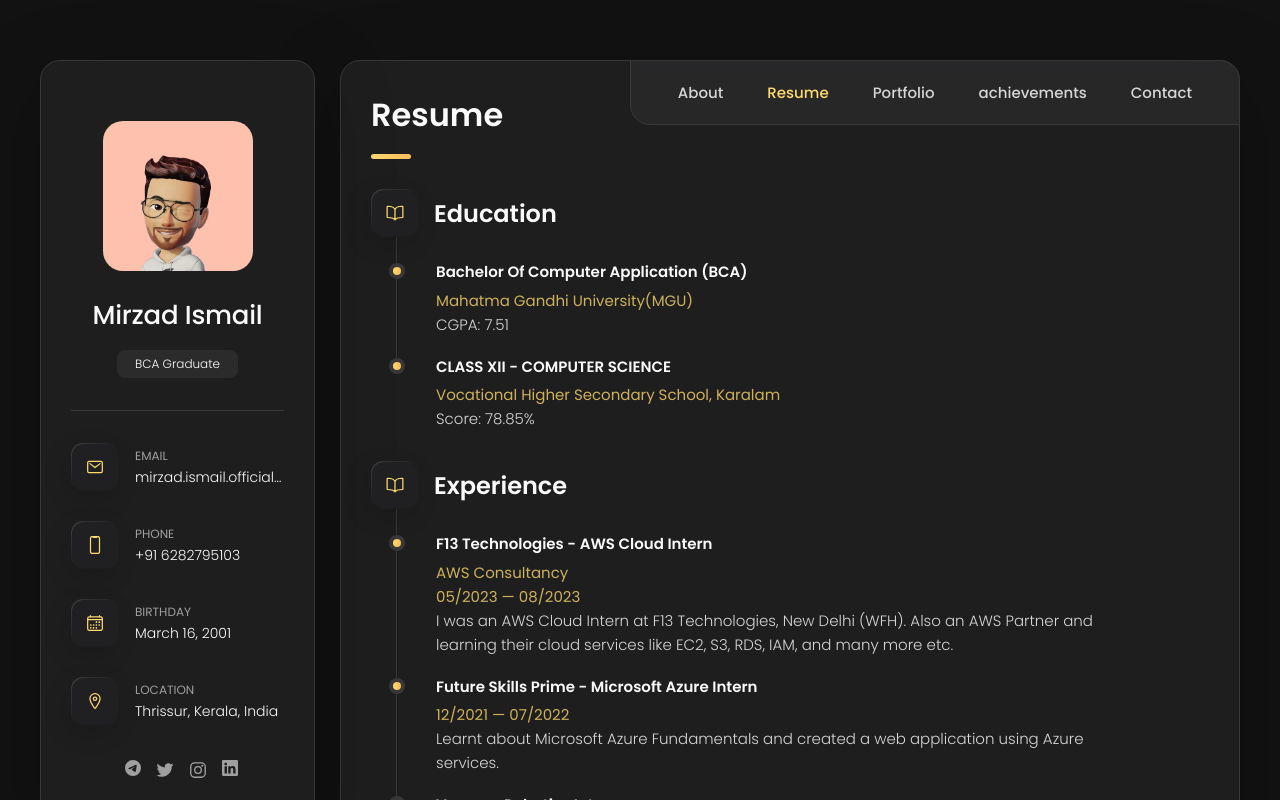
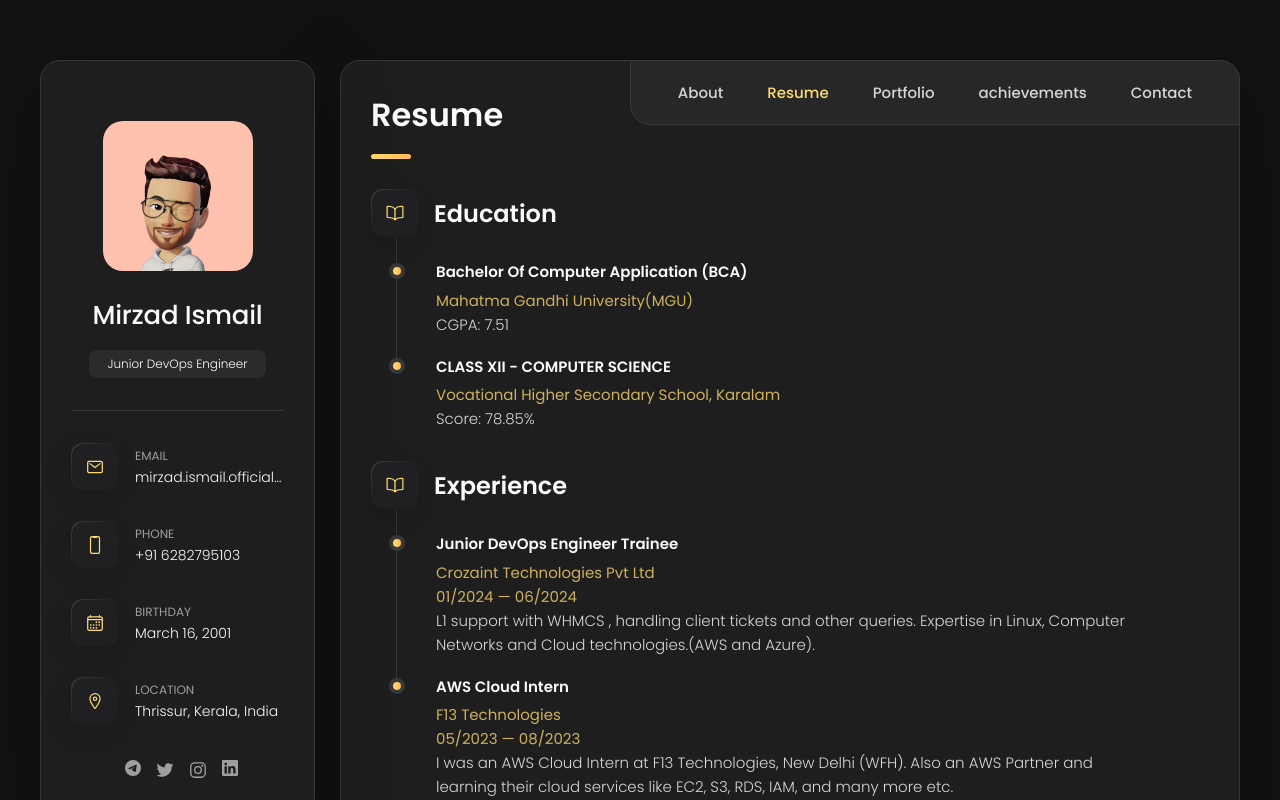
Before and after one commit to Mirzzie/Mirzzie, a plain HTML site: page index.html in a window 1280 px wide. Both pictures are taken after a click on the button "Resume". Shown: the top 800 px of the page. Drawn offline with nearby package versions, Linux system fonts and the light colour scheme.

Commit message:
Changes for 19 May 2024 - 1

```diff
--- a/index.html
+++ b/index.html
@@ -48,7 +48,7 @@
         <div class="info-content">
           <h1 class="name" title="Mirzad Ismail">Mirzad Ismail</h1>
 
-          <p class="title">BCA Graduate</p>
+          <p class="title">Junior DevOps Engineer</p>
         </div>
 
         <button class="info_more-btn" data-sidebar-btn>
@@ -217,7 +217,9 @@
         <section class="about-text">
           <p>
             <strong>Hi there 👋</strong><br>
-            I’m exploring technologies: learning DevOps, Cloud computing, Cybersecurity and Web development, looking to collaborate on open source and communities, delving into IoT/Embedded and AI.
+            I'm a Cloud-focused Junior DevOps engineer with a strong
+            foundation in web development. Driven to deliver impactful solutions through collaboration and innovation.
+            Passionate about learning new technologies and hardware, with an interest on cybersecurity and IoT.
           </p>
         </section>
 
@@ -382,33 +384,25 @@
 
             <li class="timeline-item">
 
-              <h4 class="h4 timeline-item-title">F13 Technologies - AWS Cloud Intern</h4>
-              <span>AWS Consultancy</span>
-              <span>05/2023 — 08/2023</span>
+              <h4 class="h4 timeline-item-title">Junior DevOps Engineer Trainee</h4>
+              <span>Crozaint Technologies Pvt Ltd</span>
+              <span>01/2024 — 06/2024</span>
 
               <p class="timeline-text">
-                I was an AWS Cloud Intern at F13 Technologies, New Delhi (WFH). Also an AWS Partner and learning their cloud
-                services like EC2, S3, RDS, IAM, and many more etc.
+                L1 support with WHMCS , handling client tickets and other queries.
+                Expertise in Linux, Computer Networks and Cloud technologies.(AWS and Azure).
               </p>
 
             </li>
 
             <li class="timeline-item">
 
-              <h4 class="h4 timeline-item-title">Future Skills Prime - Microsoft Azure Intern</h4>
-              <span>12/2021 — 07/2022</span>
+              <h4 class="h4 timeline-item-title">AWS Cloud Intern</h4>
+              <span>F13 Technologies</span>
+              <span>05/2023 — 08/2023</span>
               <p class="timeline-text">
-                Learnt about Microsoft Azure Fundamentals and created a web application using Azure services.
-              </p>
-
-            </li>
-
-            <li class="timeline-item">
-
-              <h4 class="h4 timeline-item-title">Verzeo - Robotics Intern</h4>
-              <span>05/2021 — 07/2021</span>
-              <p class="timeline-text">
-                Learnt about Robotics using Arduino.
+                I was an AWS Cloud Intern at F13 Technologies, New Delhi (WFH). Also an AWS Partner and learning their cloud
+                services like EC2, S3, RDS, IAM, and many more etc.
               </p>
 
             </li>
```
